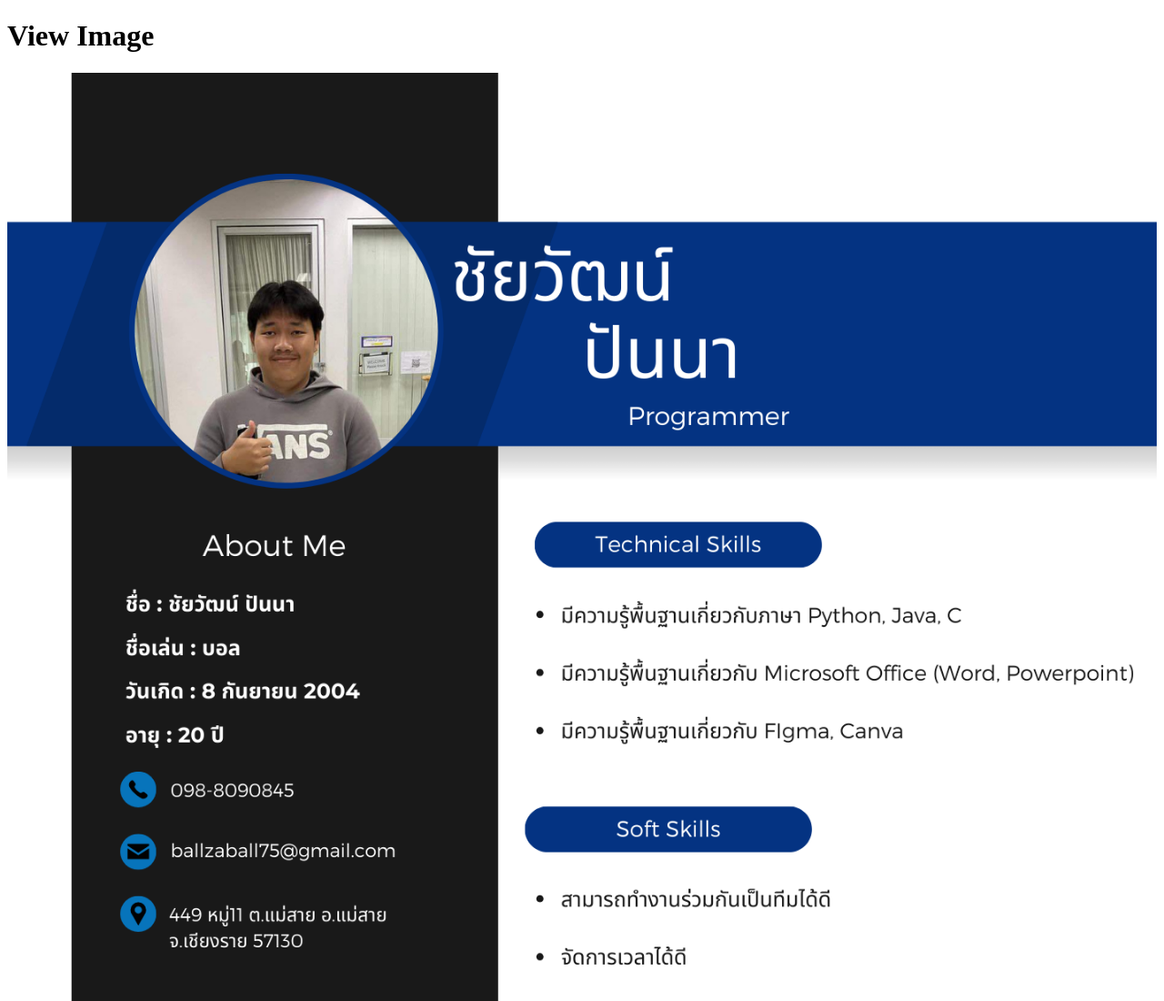
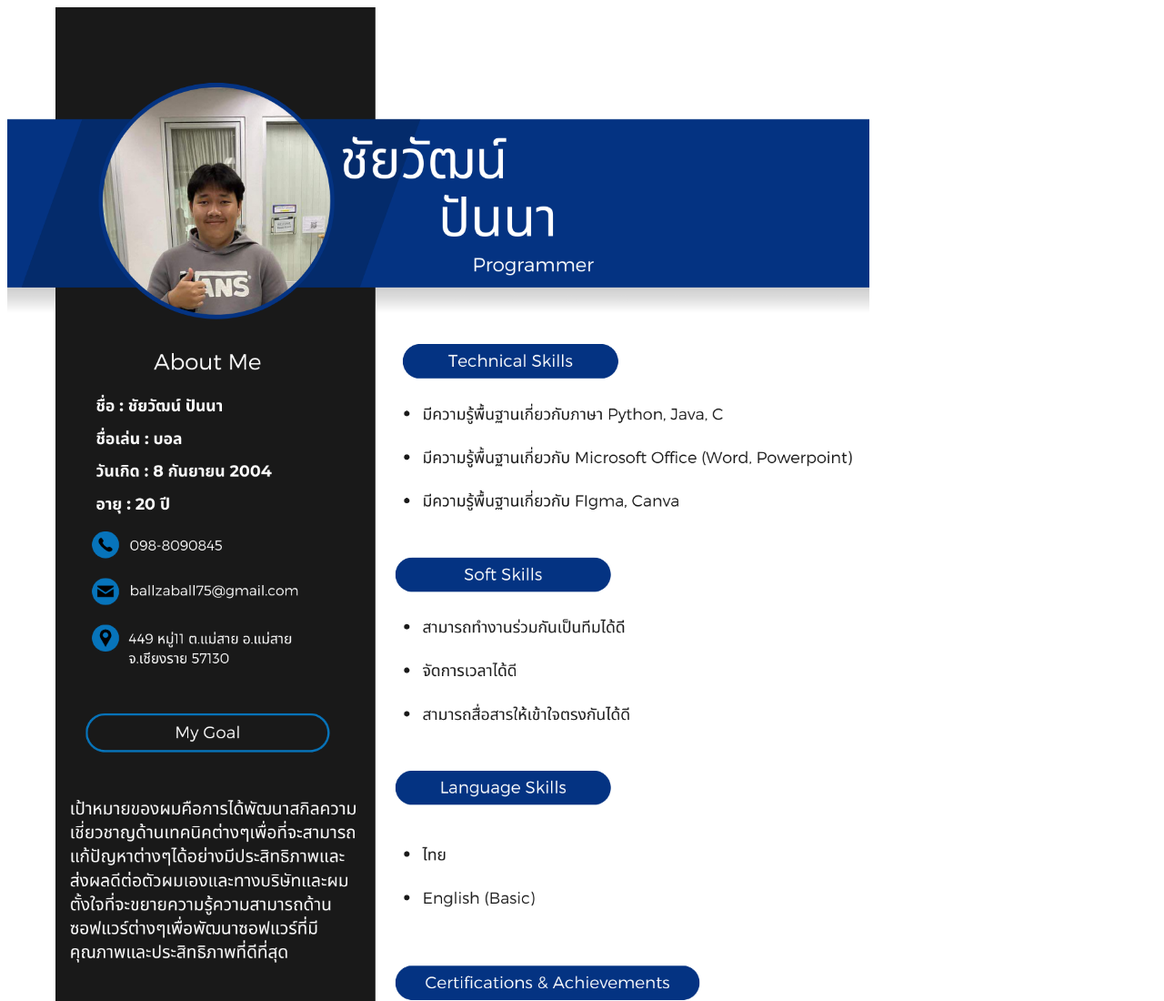
Before and after one commit to ballzaball75/ballzaball75.github.io, a plain HTML site: page index.html in a window 1280 px wide. Shown: the top 1100 px of the page at 91% size. Drawn offline with Linux system fonts and the light colour scheme.

Commit message:
Update index.html

```diff
--- a/index.html
+++ b/index.html
@@ -6,7 +6,6 @@
     <title>View Image</title>
 </head>
 <body>
-    <h1>View Image</h1>
-    <img src="https://ballzaball75.github.io/Resume1.png" alt="My Image" width="100%">
+    <img src="https://ballzaball75.github.io/Resume1.png" alt="My Image" width="75%">
 </body>
 </html>
```
